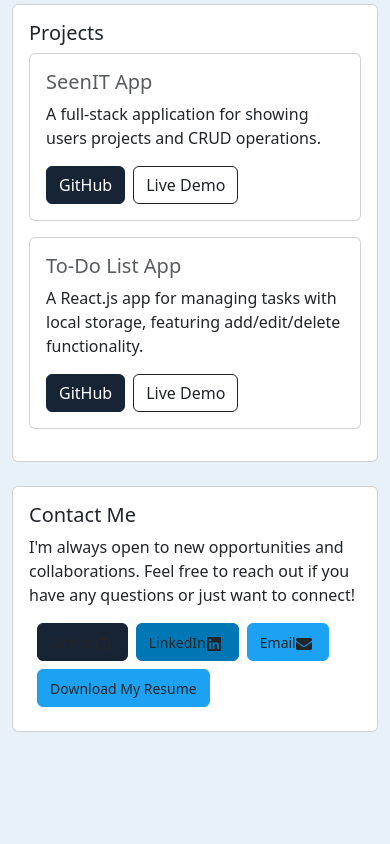
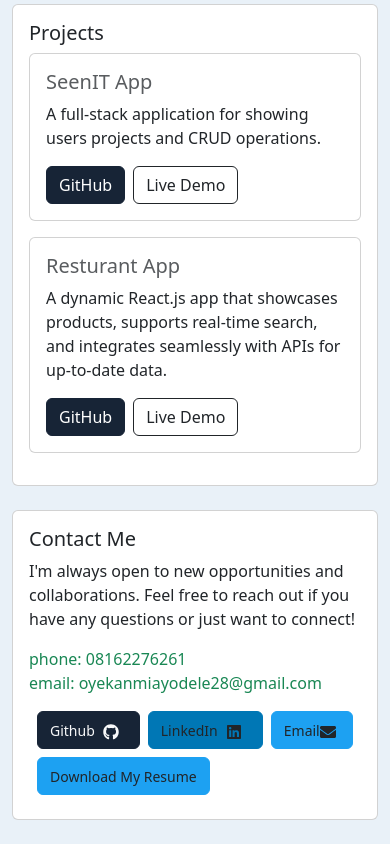
Before and after one commit to oyeks-ayo/My_Portfolio_Site, a React (Vite) app: page / in a window 390 px wide. Shown: the part 1005-1849 px from the top of the page. Before the commit the page ends 1761 px from the top, so only its background shows below. Built offline with nearby package versions, Linux system fonts and the light colour scheme.

Commit message:
Improved the download button for the resume and updated my phone number and email address

```diff
--- a/src/Contact.jsx
+++ b/src/Contact.jsx
@@ -12,14 +12,18 @@ const Contact = () => {
                 I'm always open to new opportunities and collaborations.
                 Feel free to reach out if you have any questions or just want to connect!
             </Card.Text>
+            <Card.Text className='text-success'>
+                phone: 08162276261 <br />
+                email: oyekanmiayodele28@gmail.com
+            </Card.Text>
             <Button
                 href='https://github.com/oyeks-ayo'
                 target='_blank'
                 className='mb-2 ms-2'
                 style={{ backgroundColor: '#172436', borderColor: '#172436' }}
-                variant='outline-dark'>
+                variant='outline-light'>
                     <small>Github</small>
-                <FaGithub className='me-1' />
+                <FaGithub className='mx-2' />
             </Button>
             <Button
                 href='https://linkedin.com/in/ayodele-oyekanmi-8b806919b/'
@@ -28,7 +32,7 @@ const Contact = () => {
                 style={{ backgroundColor: '#0077b5', borderColor: '#0077b5' }}
                 variant='outline-dark'>
                         <small>LinkedIn</small>
-                    <FaLinkedin className='me-1' />
+                    <FaLinkedin className='mx-2' />
             </Button>
             <Button
                 href='oyekanmiayodele28@gmail.com'
@@ -40,7 +44,7 @@ const Contact = () => {
                 <FaEnvelope className='me-1' />
             </Button>
             <Button
-                href='/public/AYODELE_D_OYEKANMI.pdf'
+                href='AYODELE_D_OYEKANMI.pdf'
                 target='_blank'
                 className='mb-2 ms-2'
                 style={{ backgroundColor: '#1DA1F2', borderColor: '#1DA1F2' }}
--- a/src/Projects.jsx
+++ b/src/Projects.jsx
@@ -11,11 +11,12 @@ const Projects = () => {
         },
         // Add more projects here as needed
         {
-            title: 'To-Do List App',
-            description: 'A React.js app for managing tasks with local storage, featuring add/edit/delete functionality.',
-            github: 'https://github.com/yourusername/todo-app',
-            demo: '#',
+            title: 'Resturant App',
+            description: 'A dynamic React.js app that showcases products, supports real-time search, and integrates seamlessly with APIs for up-to-date data.',
+            github: 'https://github.com/oyeks-ayo/restaurant',
+            demo: 'https://oyeks-ayo.github.io/restaurant/',
           },
+
     ];
   return (
     <div>
```
